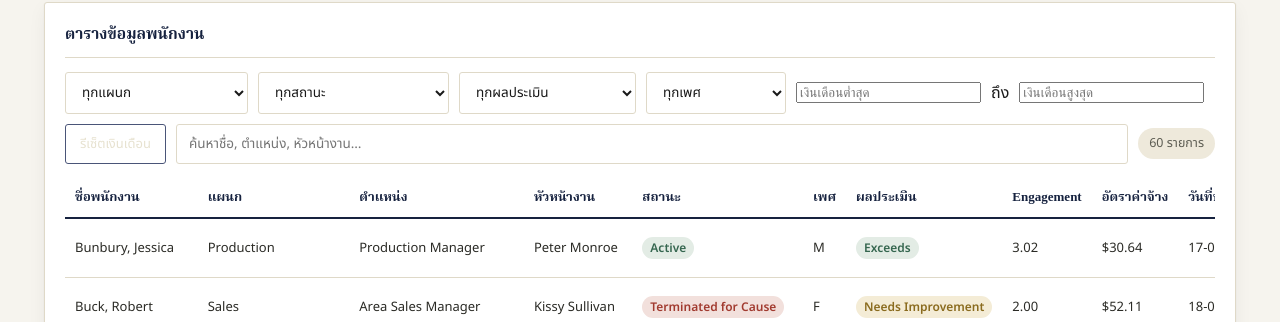
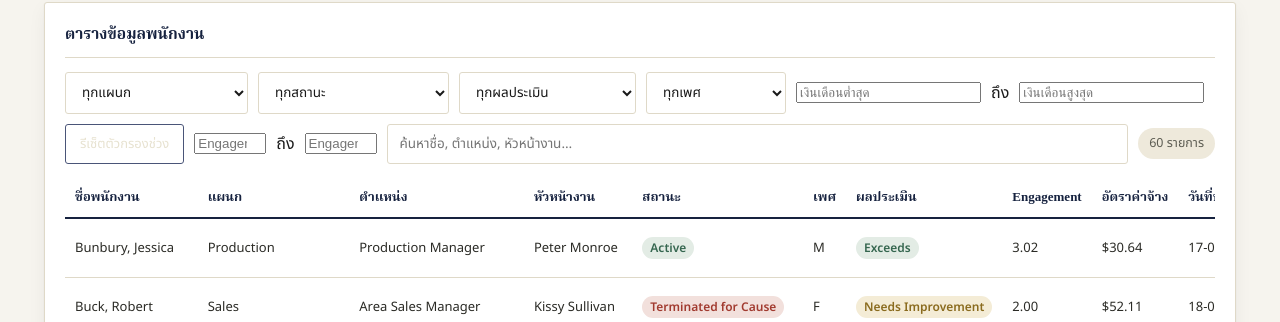
Before and after one commit to Eickibi/HRYAIMAKMAK, a Flask app: page / in a window 1280 px wide. Shown: the part 571-893 px from the top of the page. Run offline with Flask 3, Linux system fonts and the light colour scheme.

Commit message:
Add engagement range filter controls

```diff
--- a/templates/index.html
+++ b/templates/index.html
@@ -3,6 +3,6 @@
 <link rel="preconnect" href="https://fonts.googleapis.com"><link href="https://fonts.googleapis.com/css2?family=Noto+Serif+Thai:wght@500;600;700&family=Noto+Sans+Thai:wght@400;500;600;700&display=swap" rel="stylesheet"><script src="https://cdn.jsdelivr.net/npm/chart.js@4.4.4/dist/chart.umd.min.js"></script><link rel="stylesheet" href="{{ url_for('static', filename='style.css') }}"></head><body>
 <header class="top"><div class="brand"><div class="crest">HR</div><div><h1>แดชบอร์ดข้อมูลพนักงาน</h1><p>HR Employee Dashboard · Flask web application</p></div></div><div class="top-actions"><button class="ghost-btn" id="sampleBtn" type="button">โหลดข้อมูลตัวอย่าง</button><button class="ghost-btn" id="addBtn" type="button">+ เพิ่มพนักงาน</button><button class="file-btn" id="uploadBtn" type="button">อัปโหลดไฟล์ CSV/TSV</button><button class="danger-btn" id="deleteAllBtn" type="button">ลบข้อมูลทั้งหมด</button><input type="file" id="fileInput" accept=".csv,.tsv,.txt"></div></header>
 <main><div class="stats" id="statsRow"></div><div class="grid-3"><div class="panel"><h2>จำนวนพนักงานแยกตามแผนก</h2><div class="chart-wrap"><canvas id="deptChart"></canvas></div></div><div class="panel"><h2>สถานะการจ้างงาน</h2><div class="bars" id="statusBars"></div></div><div class="panel"><h2>ผลประเมินการทำงาน</h2><div class="bars" id="perfBars"></div></div></div>
-<div class="panel"><h2>ตารางข้อมูลพนักงาน</h2><div class="module-bar"><select id="departmentFilter"><option value="">ทุกแผนก</option>{% for d in departments %}<option value="{{ d }}">{{ d }}</option>{% endfor %}</select><select id="statusFilter"><option value="">ทุกสถานะ</option>{% for s in statuses %}<option value="{{ s }}">{{ s }}</option>{% endfor %}</select><select id="performanceFilter"><option value="">ทุกผลประเมิน</option>{% for p in performances %}<option value="{{ p }}">{{ p }}</option>{% endfor %}</select><select id="sexFilter"><option value="">ทุกเพศ</option><option value="M">M</option><option value="F">F</option></select><input type="number" id="salaryMin" min="0" step="0.01" placeholder="เงินเดือนต่ำสุด"><span>ถึง</span><input type="number" id="salaryMax" min="0" step="0.01" placeholder="เงินเดือนสูงสุด"><button class="ghost-btn" id="salaryReset" type="button">รีเซ็ตเงินเดือน</button><input type="text" id="searchInput" placeholder="ค้นหาชื่อ, ตำแหน่ง, หัวหน้างาน…"><span class="count-tag" id="countTag">0 รายการ</span></div>
+<div class="panel"><h2>ตารางข้อมูลพนักงาน</h2><div class="module-bar"><select id="departmentFilter"><option value="">ทุกแผนก</option>{% for d in departments %}<option value="{{ d }}">{{ d }}</option>{% endfor %}</select><select id="statusFilter"><option value="">ทุกสถานะ</option>{% for s in statuses %}<option value="{{ s }}">{{ s }}</option>{% endfor %}</select><select id="performanceFilter"><option value="">ทุกผลประเมิน</option>{% for p in performances %}<option value="{{ p }}">{{ p }}</option>{% endfor %}</select><select id="sexFilter"><option value="">ทุกเพศ</option><option value="M">M</option><option value="F">F</option></select><input type="number" id="salaryMin" min="0" step="0.01" placeholder="เงินเดือนต่ำสุด"><span>ถึง</span><input type="number" id="salaryMax" min="0" step="0.01" placeholder="เงินเดือนสูงสุด"><button class="ghost-btn" id="salaryReset" type="button">รีเซ็ตตัวกรองช่วง</button><input type="number" id="engagementMin" min="0" max="5" step="0.01" placeholder="Engagement ต่ำสุด"><span>ถึง</span><input type="number" id="engagementMax" min="0" max="5" step="0.01" placeholder="Engagement สูงสุด"><input type="text" id="searchInput" placeholder="ค้นหาชื่อ, ตำแหน่ง, หัวหน้างาน…"><span class="count-tag" id="countTag">0 รายการ</span></div>
 <div class="table-scroll"><table class="data" id="dataTable"><thead><tr><th>ชื่อพนักงาน</th><th>แผนก</th><th>ตำแหน่ง</th><th>หัวหน้างาน</th><th>สถานะ</th><th>เพศ</th><th>ผลประเมิน</th><th>Engagement</th><th>อัตราค่าจ้าง</th><th>วันที่บรรจุ</th><th>จัดการ</th></tr></thead><tbody id="tableBody"></tbody></table><div class="empty" id="emptyState"><div class="big">ยังไม่มีข้อมูล</div><div class="hint">อัปโหลดไฟล์ CSV/TSV หรือกดโหลดข้อมูลตัวอย่างเพื่อเริ่มต้น</div></div></div></div><footer>รูปแบบไฟล์ที่รองรับ: CSV หรือ TSV (เช่น HR_DATA.txt) — คอลัมน์ Employee_Name, EmpID, Department, Position, ManagerName, EmploymentStatus, Sex, PerformanceScore, EngagementSurvey, PayRate ฯลฯ</footer></main>
 <div id="employeeModal" style="display:none;position:fixed;inset:0;background:rgba(0,0,0,.45);z-index:20;align-items:center;justify-content:center;"><div style="background:#fff;padding:24px;border-radius:12px;width:min(600px,92vw);max-height:90vh;overflow:auto"><h2>เพิ่มพนักงาน</h2><form id="employeeForm" style="display:grid;grid-template-columns:1fr 1fr;gap:10px"><input name="id" placeholder="รหัสพนักงาน"><input name="name" placeholder="ชื่อพนักงาน *" required><input name="department" placeholder="แผนก"><input name="position" placeholder="ตำแหน่ง"><input name="manager" placeholder="หัวหน้างาน"><input name="status" placeholder="สถานะ"><input name="sex" placeholder="เพศ"><input name="performance" placeholder="ผลประเมิน"><input name="engagement" type="number" step="0.01" placeholder="Engagement"><input name="pay_rate" type="number" step="0.01" placeholder="อัตราค่าจ้าง"><input name="date_of_hire" placeholder="วันที่บรรจุ"><input name="satisfaction" type="number" placeholder="Satisfaction"><div style="grid-column:1/-1;text-align:right"><button type="button" id="cancelAddBtn">ยกเลิก</button> <button type="submit" class="file-btn">เพิ่มข้อมูล</button></div></form></div></div><div class="toast" id="toast"></div><script src="{{ url_for('static', filename='app.js') }}"></script></body></html>
```
